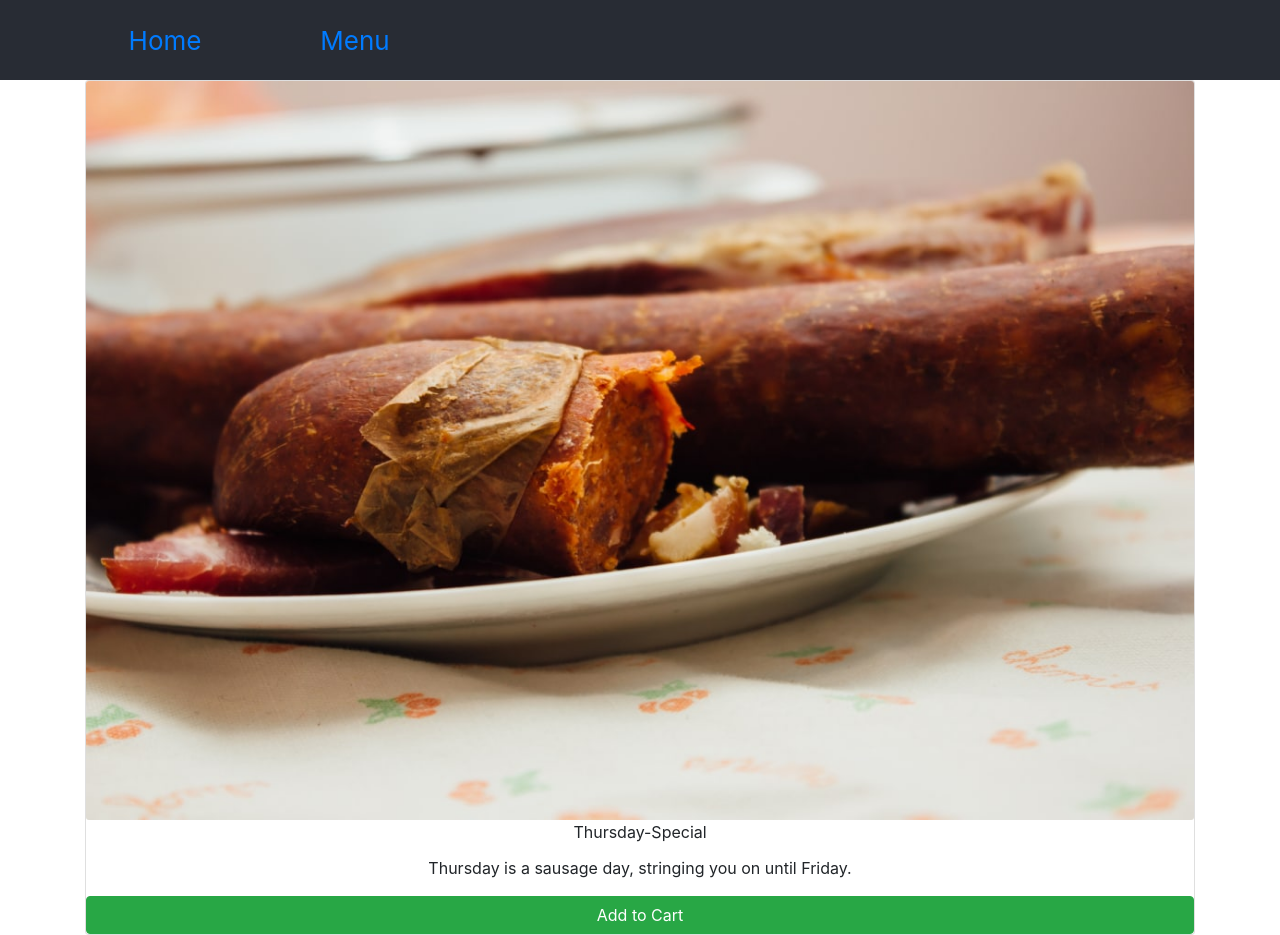
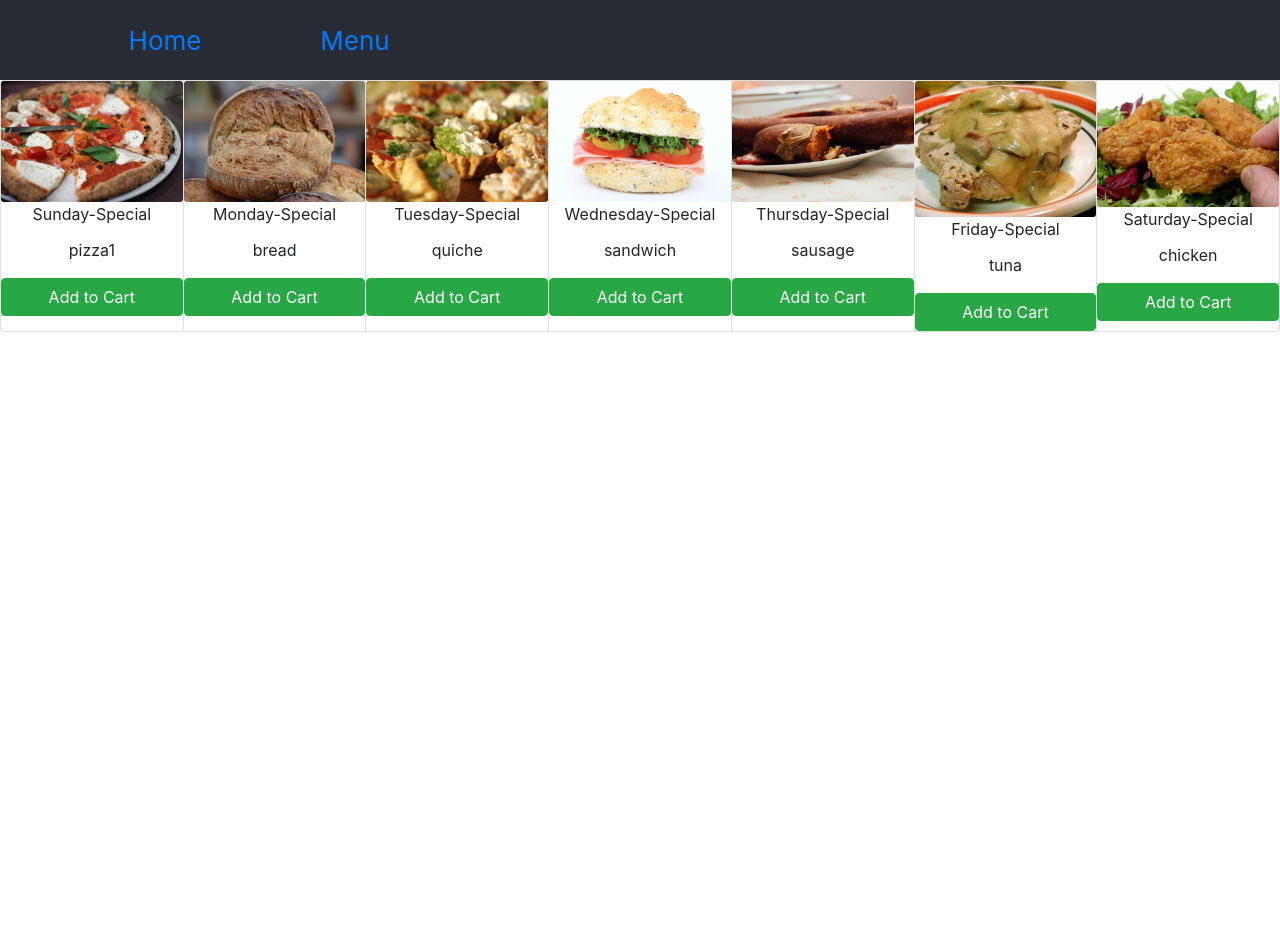
Before and after one commit to PrinceOfShapeir/fakeRestaurant, a React (Create React App) app: page /menu in a window 1280 px wide. After the commit the page ends 800 px from the top, so only its background shows below. Built offline with nearby package versions, Linux system fonts and the light colour scheme.

Commit message:
added dynamic menu page, header links work everywhere

```diff
--- a/package.json
+++ b/package.json
@@ -9,6 +9,7 @@
     "bootstrap": "^4.5.2",
     "react": "^16.13.1",
     "react-dom": "^16.13.1",
+    "react-router-dom": "^5.2.0",
     "react-scripts": "3.4.3",
     "reactstrap": "^8.6.0"
   },
--- a/src/App.js
+++ b/src/App.js
@@ -1,22 +1,38 @@
 import React from 'react';
 import logo from './logo.svg';
 import './App.css';
-import DailySpecial from './components/DailySpecial';
 import Header from './components/Header';
+import HomePage from './components/HomePage';
+import Menu from './components/Menu';
+import {
+  BrowserRouter as Router,
+  Switch,
+  Route,
+  Link
+} from "react-router-dom";
 
 function App() {
   return (
-    <div className="App">
-      <header className="App-header">
-        <Header />
-      </header>
+
+    <Router>
+      <div className="App">
+        <header className="App-header">
+          <Header />
+        </header>
 
 
 
-        <DailySpecial />
+      <Switch>
+        <Route path="/menu">
+          <Menu />
+        </Route>
+        <Route path="/">
+          <HomePage />
+        </Route>
 
-
-    </div>
+      </Switch>
+      </div>
+    </Router>
   );
 }
 
--- a/src/components/DailySpecial.js
+++ b/src/components/DailySpecial.js
@@ -25,13 +25,13 @@ function DailySpecial(){
         <>
 
         <Container id='special'>
-            {/*
+
             <Row>
 
                 <Col>
-                    <h1>{daily}</h1>
+                    <h3>Daily Special</h3>
                 </Col>
-            </Row>*/}
+            </Row>
             <Row>
                 <Col xs="12" s="8">
                     <Card>
--- a/src/components/Header.js
+++ b/src/components/Header.js
@@ -9,7 +9,7 @@ function Header () {
         <Container fluid="sm">
             <Row xs="4">
                 <Col xs="2">
-                    <a href="#">Home</a>
+                    <a href="/">Home</a>
                 </Col>
                 <Col xs="2">
                     <a href="/menu">Menu</a>
--- a/src/components/HomePage.js
+++ b/src/components/HomePage.js
@@ -0,0 +1,10 @@
+import React, {useState} from 'react';
+import DailySpecial from './DailySpecial';
+
+function HomePage (){
+    return (
+        <DailySpecial />
+    )
+}
+
+export default HomePage;
--- a/src/components/Menu.js
+++ b/src/components/Menu.js
@@ -1,8 +1,58 @@
 import React, {useState} from 'react';
+import {Container, Row, Col,
+    Button,
+    Card,
+    CardGroup,
+    CardBody,
+    CardImg,
+    CardTitle,
+    CardText,} from 'reactstrap';
+
+
+
+let specialImages = {"Sunday-Special":"pizza1", "Monday-Special":"bread", "Tuesday-Special":"quiche", "Wednesday-Special":"sandwich", "Thursday-Special":"sausage", "Friday-Special":"tuna", "Saturday-Special":"chicken"};
+
+function RenderMenu (){
+
+    let outputMenu = [];
+    for (let property in specialImages){
+        outputMenu.push(
+
+
+                <Card id={specialImages[property]}>
+                    <CardImg alt={specialImages[property]} src={`assets/img/${specialImages[property]}.jpg`}></CardImg>
+                    <CardTitle>{property}</CardTitle>
+                    <CardText>
+                        {specialImages[property]}
+                    </CardText>
+                    <Button
+                        color="success"
+                        href=""
+
+
+                    >Add to Cart</Button>
+                </Card>
+
+        )
+    }
+    return (
+        <CardGroup>
+            {outputMenu}
+        </CardGroup>
+    )
+}
 
 function Menu(){
 
 
+return (
 
 
+        <RenderMenu />
+
+
+)
+
 }
+
+export default Menu;
```
Also changed, not shown: 1 other file (tests, documents, lock files or other folders).
